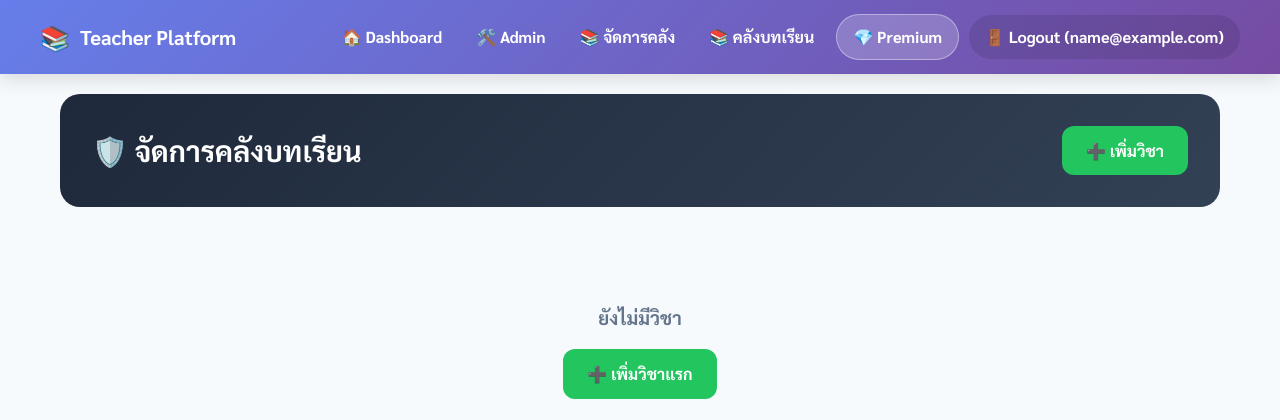
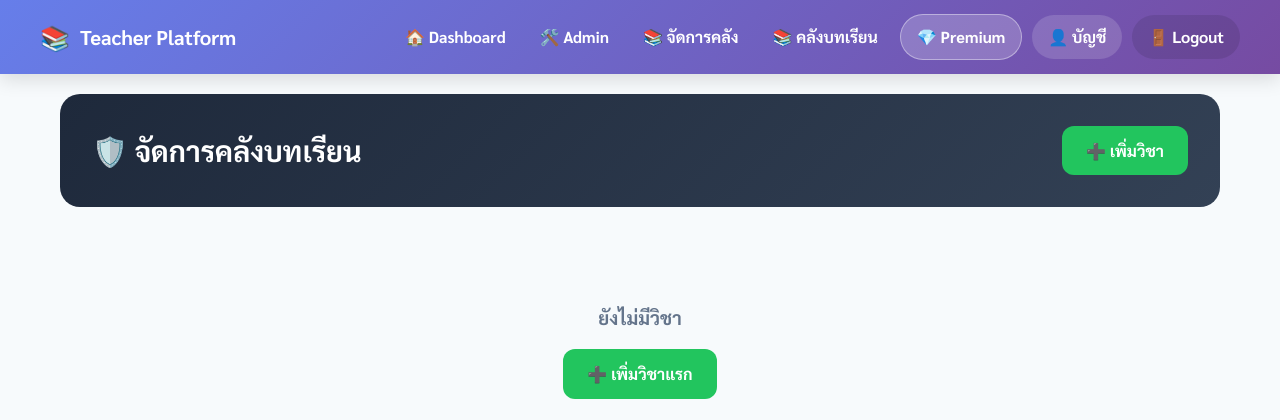
Before and after one commit to Gowithe/classready, a Flask app: page /admin/library in a window 1280 px wide. Shown: the top 420 px of the page. Run offline with Flask 3, Linux system fonts and the light colour scheme; the visitor is signed in with stand-in values (Sample User, id 1); data comes from the database, SQL or seed files in the repository; data that the repository does not hold is empty; some libraries are stand-ins or nearby versions.

Commit message:
Update base.html
reset pass

```diff
--- a/templates/base.html
+++ b/templates/base.html
@@ -44,6 +44,10 @@
     nav a.nav-upgrade{
       background:rgba(255,255,255,.20);
       border:1px solid rgba(255,255,255,.40);
+      border-radius:999px;padding:9px 16px;
+    }
+    nav a.nav-account{
+      background:rgba(255,255,255,.15);
       border-radius:999px;padding:9px 16px;
     }
 
@@ -139,11 +143,12 @@
 
         <a href="{{ url_for('library') }}">📚 คลังบทเรียน</a>
 
-        <!-- Premium (แก้จุดนี้ถ้า endpoint คุณไม่ใช่ pricing) -->
         <a href="{{ url_for('pricing') }}" class="nav-upgrade">💎 Premium</a>
 
+        <a href="{{ url_for('my_account') }}" class="nav-account">👤 บัญชี</a>
+
         <a href="{{ url_for('logout') }}" class="nav-pill">
-          🚪 Logout{% if session.email %} ({{ session.email }}){% endif %}
+          🚪 Logout
         </a>
       </nav>
 
@@ -158,6 +163,7 @@
           {% endif %}
 
           <a href="{{ url_for('library') }}">📚 คลังบทเรียน</a>
+          <a href="{{ url_for('my_account') }}">👤 บัญชีของฉัน</a>
           <a href="{{ url_for('pricing') }}" class="primary">💎 อัปเกรด Premium</a>
           <a href="{{ url_for('logout') }}" class="muted">
             🚪 ออกจากระบบ{% if session.email %} ({{ session.email }}){% endif %}
@@ -195,7 +201,7 @@
   </div>
 
   <script>
-    // Loading helpers (หน้า Generate เรียกใช้ได้แน่นอน)
+    // Loading helpers
     window.tpShowLoading = function(title, message){
       const ov = document.getElementById('tpOverlay');
       const t  = document.getElementById('tpTitle');
@@ -209,7 +215,7 @@
       if(ov) ov.classList.remove('show');
     }
 
-    // Mobile menu stable
+    // Mobile menu
     document.addEventListener('DOMContentLoaded', function(){
       const btn = document.getElementById('navToggle');
       const panel = document.getElementById('navMobilePanel');
```
